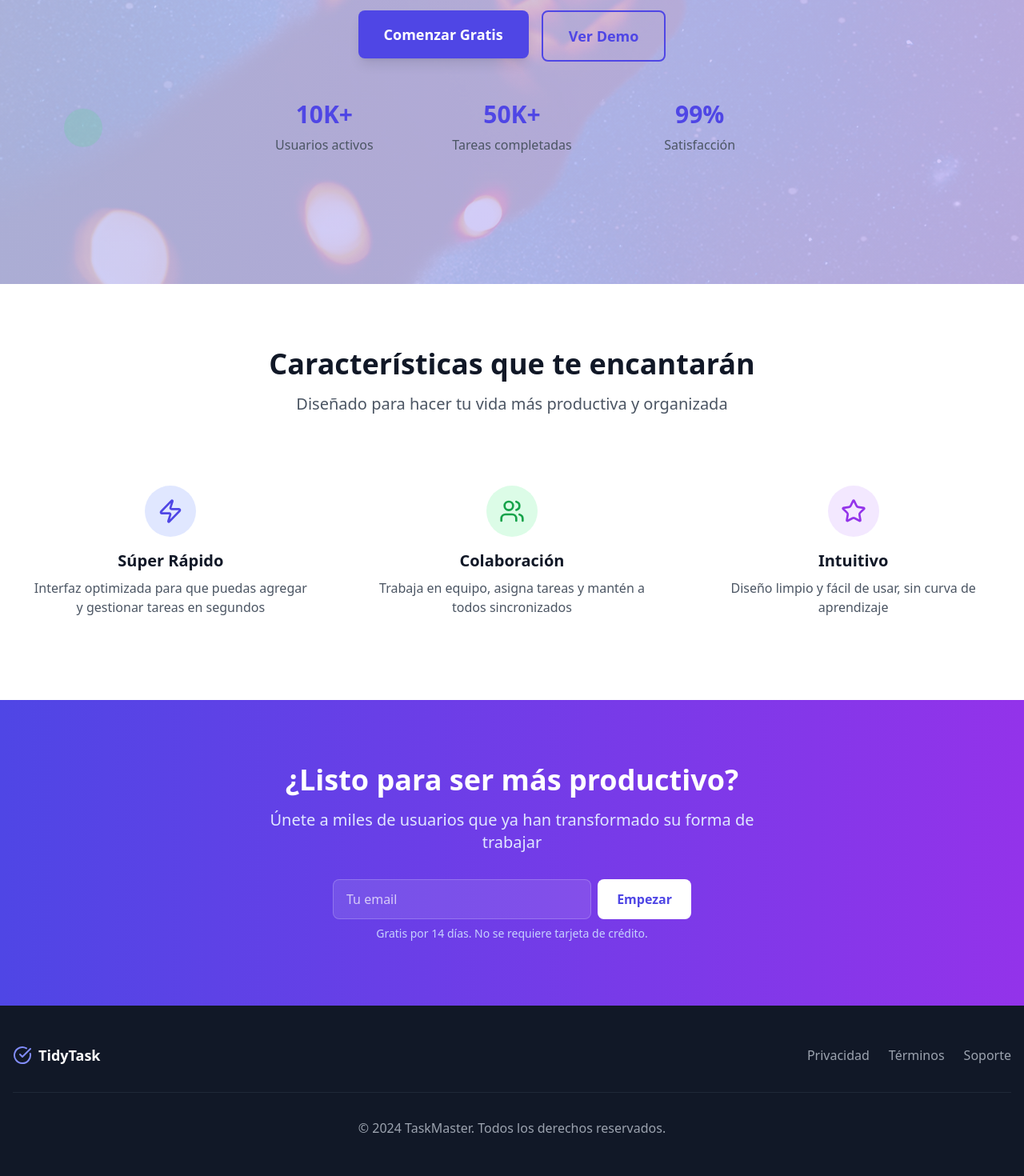
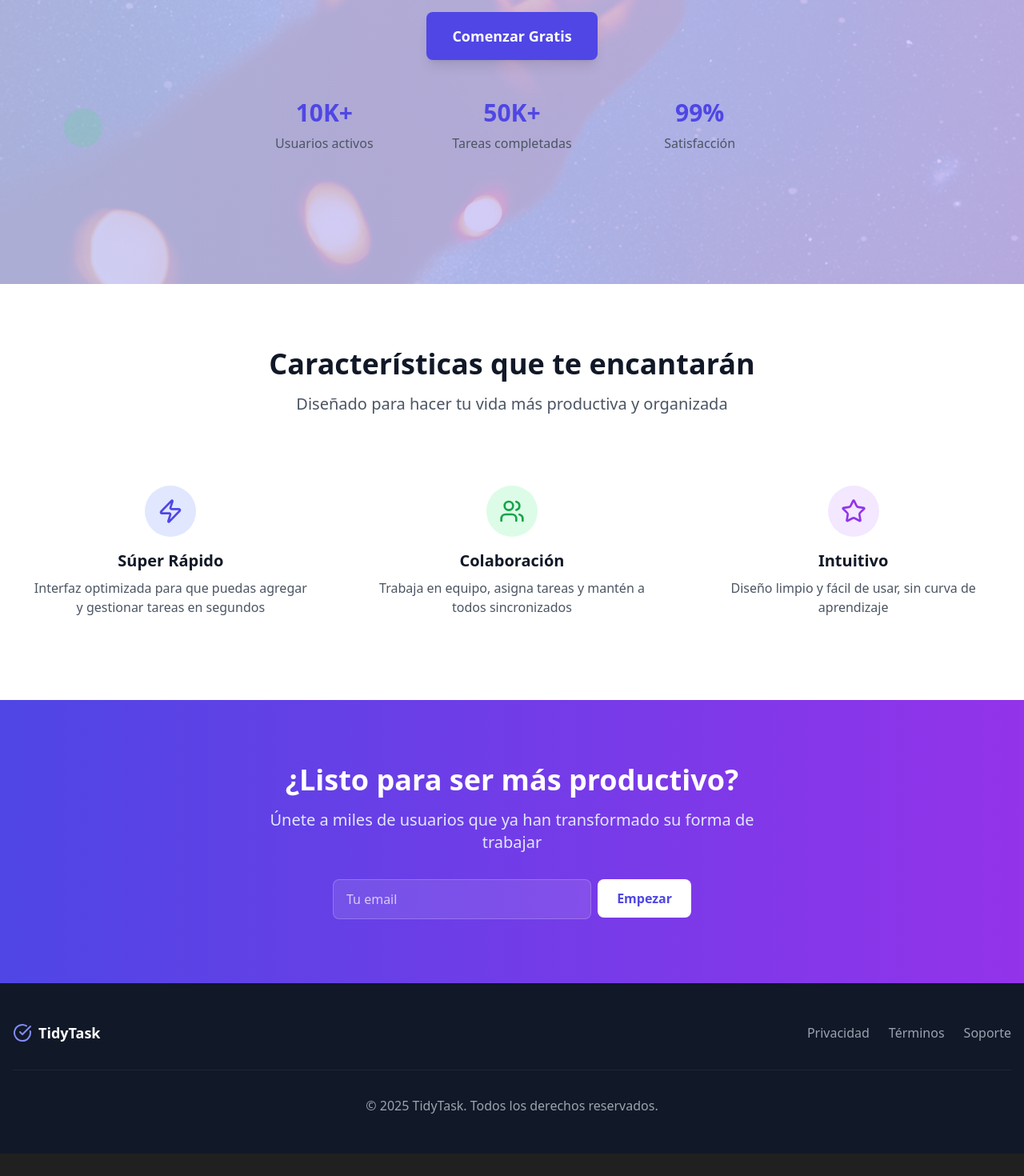
Before and after one commit to Santiago-1505/TidyTask, a React (Vite) app in the folder client/: page / in a window 1280 px wide. Shown: the part 509-1979 px from the top of the page at 80% size. After the commit the page ends 1951 px from the top, so only its background shows below. Built offline with nearby package versions, Linux system fonts and the light colour scheme.

Commit message:
Se agrego redirección de botones y se cambio la fecha de la landing page

```diff
--- a/client/src/components/FooterCard.jsx
+++ b/client/src/components/FooterCard.jsx
@@ -7,7 +7,7 @@ export default function FooterCard() {
         <div className="flex flex-col md:flex-row items-center justify-between">
           <div className="flex items-center space-x-2 mb-4 md:mb-0">
             <CheckCircle className="h-6 w-6 text-indigo-400" />
-            <span className="text-lg font-semibold">TaskMaster</span>
+            <span className="text-lg font-semibold">TidyTask</span>
           </div>
           <div className="flex space-x-6">
             <a
@@ -31,7 +31,7 @@ export default function FooterCard() {
           </div>
         </div>
         <div className="border-t border-gray-800 mt-8 pt-8 text-center text-gray-400">
-          <p>&copy; 2024 TaskMaster. Todos los derechos reservados.</p>
+          <p>&copy; 2025 TidyTask. Todos los derechos reservados.</p>
         </div>
       </div>
     </footer>
--- a/client/src/components/Navbar.jsx
+++ b/client/src/components/Navbar.jsx
@@ -25,6 +25,14 @@ function Navbar() {
 
           {isAuthenticated ? (
             <>
+              <li>
+                <Link
+                  to="/homepage"
+                  className="hover:text-indigo-400 transition-colors"
+                >
+                  Inicio
+                </Link>
+              </li>
               <li>
                 <Link
                   to="/tasks"
--- a/client/src/pages/LandingPage.jsx
+++ b/client/src/pages/LandingPage.jsx
@@ -31,14 +31,11 @@ export default function LandingPage() {
 
             {/* CTA Buttons */}
             <div className="flex flex-col sm:flex-row gap-4 justify-center mb-12">
-              <Link to="/homePage">
+              <Link to="/register">
                 <button className="text-lg px-8 py-4 bg-indigo-600 hover:bg-indigo-700 text-white rounded-lg font-semibold transition-colors shadow-lg hover:shadow-xl">
                   Comenzar Gratis
                 </button>
               </Link>
-              <button className="text-lg px-8 py-4 border-2 border-indigo-600 text-indigo-600 hover:bg-indigo-50 rounded-lg font-semibold transition-colors">
-                Ver Demo
-              </button>
             </div>
 
             {/* Stats */}
@@ -151,13 +148,12 @@ export default function LandingPage() {
                 placeholder="Tu email"
                 className="flex-1 px-4 py-3 rounded-lg bg-white/10 border border-white/20 text-white placeholder:text-white/70 focus:outline-none focus:ring-2 focus:ring-white/50"
               />
+              <Link to="/register">
               <button className="px-6 py-3 bg-white text-indigo-600 hover:bg-gray-100 rounded-lg font-semibold transition-colors">
                 Empezar
               </button>
+              </Link>
             </div>
-            <p className="text-sm text-indigo-200 mt-2">
-              Gratis por 14 días. No se requiere tarjeta de crédito.
-            </p>
           </div>
         </div>
       </section>
@@ -192,7 +188,7 @@ export default function LandingPage() {
             </div>
           </div>
           <div className="border-t border-gray-800 mt-8 pt-8 text-center text-gray-400">
-            <p>&copy; 2024 TaskMaster. Todos los derechos reservados.</p>
+            <p>&copy; 2025 TidyTask. Todos los derechos reservados.</p>
           </div>
         </div>
       </footer>
--- a/client/src/pages/LoginPage.jsx
+++ b/client/src/pages/LoginPage.jsx
@@ -22,7 +22,7 @@ function LoginPage() {
 
   useEffect(() => {
     if (isAuthenticated) {
-      navigate("/tasks");
+      navigate("/homepage");
     }
   }, [isAuthenticated]);
 
--- a/client/src/pages/RegisterPage.jsx
+++ b/client/src/pages/RegisterPage.jsx
@@ -40,7 +40,7 @@ function RegisterPage() {
 
   useEffect(() => {
     if (isAuthenticated) {
-      navigate("/tasks");
+      navigate("/homepage");
     }
   }, [isAuthenticated]);
 
```
Also changed, not shown: 2 other files (tests, documents, lock files or other folders).
